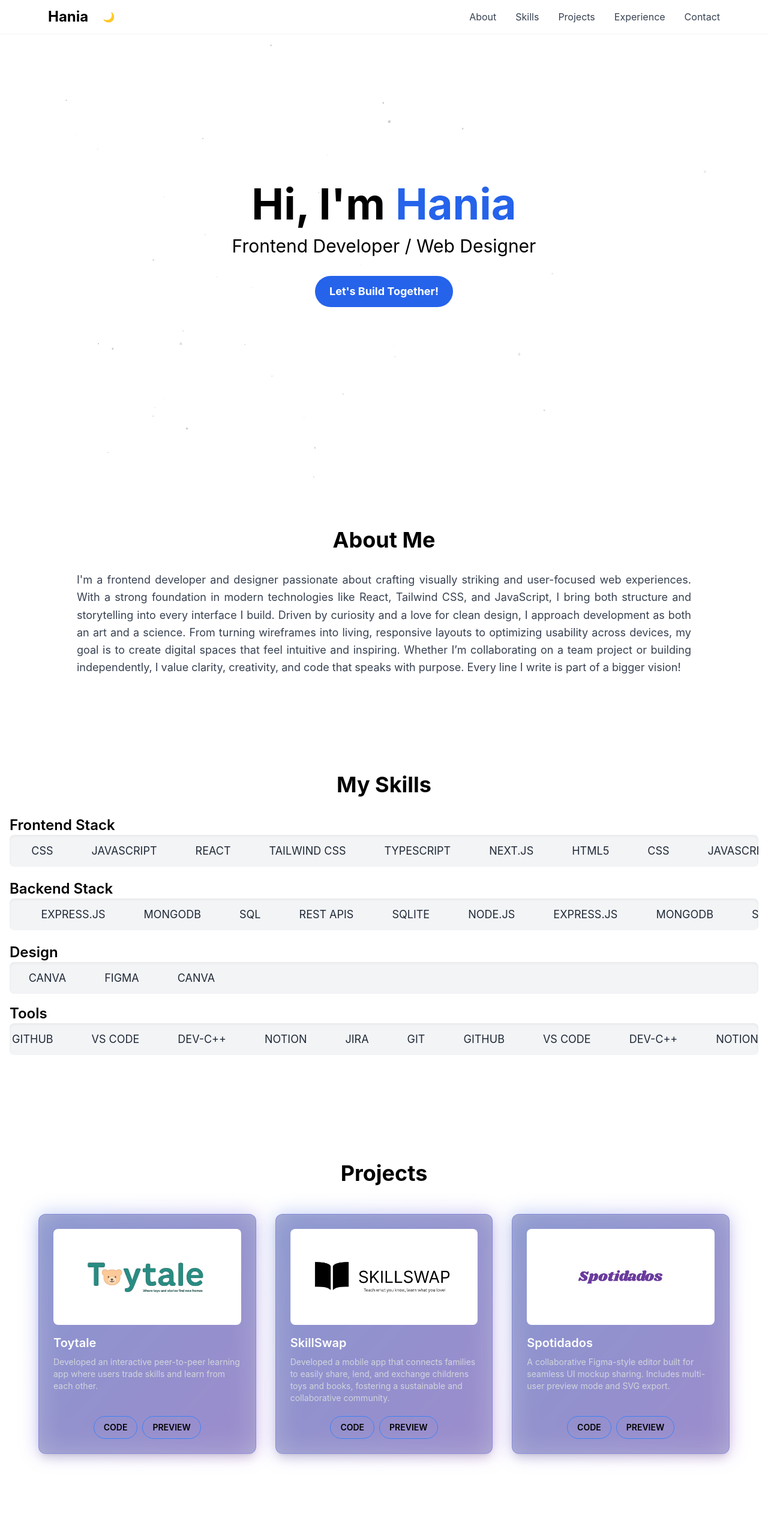
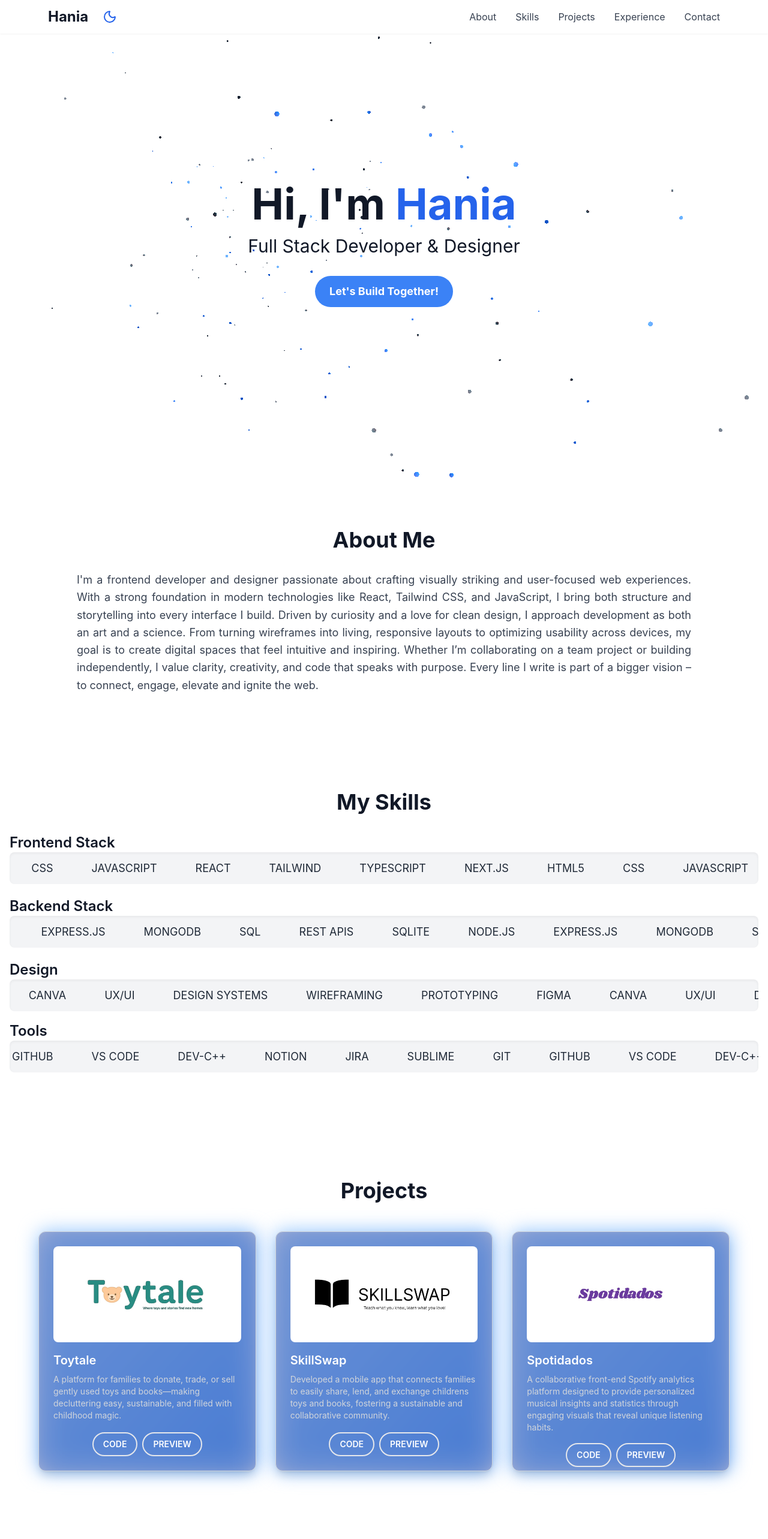
Before and after one commit to HaniaA4/portfolio, a React (Create React App) app in the folder client/: page / in a window 1280 px wide. Shown: the top 2566 px of the page at 60% size. Built offline with nearby package versions, Linux system fonts and the light colour scheme.

Commit message:
final changes

```diff
--- a/client/package.json
+++ b/client/package.json
@@ -16,6 +16,7 @@
     "ogl": "^1.0.11",
     "react": "^19.1.0",
     "react-dom": "^19.1.0",
+    "react-icons": "^5.5.0",
     "react-intersection-observer": "^9.16.0",
     "react-router-dom": "^7.7.0",
     "react-scripts": "5.0.1",
--- a/client/src/App.css
+++ b/client/src/App.css
@@ -51,19 +51,68 @@ html {
   color-scheme: dark;
 }
 
+/* Base colors for light and dark mode */
+body {
+  @apply bg-gray-50 text-gray-900 transition-colors duration-300;
+}
+
+.dark body {
+  @apply bg-gray-900 text-gray-100 transition-colors duration-300;
+}
+
+/* Section backgrounds */
+section {
+  @apply bg-white dark:bg-gray-900;
+}
+
+/* Card backgrounds */
+.card, .bg-card {
+  @apply bg-white dark:bg-gray-800;
+}
+
+/* Headings */
+h1, h2, h3, h4, h5, h6 {
+  @apply text-gray-900 dark:text-white;
+}
+
+/* Paragraphs and normal text */
+p, .text-normal {
+  @apply text-gray-700 dark:text-gray-300;
+}
+
+/* Borders */
+.border {
+  @apply border-gray-300 dark:border-gray-700;
+}
+
+/* Button styles */
+button, .btn {
+  @apply  text-white font-semibold rounded-md transition-colors;
+}
+button:disabled, .btn:disabled {
+  @apply opacity-50 cursor-not-allowed;
+}
+
+/* Particle background overlay */
+.hero-bg {
+  @apply bg-white dark:bg-transparent;
+}
+
+/* Fade in animation */
 @keyframes fadeIn {
   from { opacity: 0; transform: translateY(-5px); }
   to { opacity: 1; transform: translateY(0); }
 }
-
 .animate-fadeIn {
   animation: fadeIn 0.3s ease-in-out;
 }
 
+/* Flowing skills text */
 .flowing-skill-text {
   text-transform: none !important;
 }
 
+/* Scrolling animation for skills */
 @keyframes scroll {
   0% {
     transform: translateX(0%);
@@ -72,7 +121,6 @@ html {
     transform: translateX(-50%);
   }
 }
-
 .animate-scroll {
   animation: scroll 30s linear infinite;
 }
--- a/client/src/App.jsx
+++ b/client/src/App.jsx
@@ -1,72 +1,71 @@
-// App.jsx
-
-import { useState, useEffect } from 'react';
+import { useEffect, useState } from "react";
 import './App.css';
-import Particles from './components/Particles'; // Adjust the path as necessary
-import FlowingSkills from './components/FlowingSkills'; // Place after other imports
+import Particles from './components/Particles';
+import FlowingSkills from './components/FlowingSkills';
 import { ChevronDown } from "lucide-react";
-import emailjs from '@emailjs/browser'; // Add at the top
-
+import { Moon, Sun } from "lucide-react";
+import emailjs from '@emailjs/browser';
+import { FaGithub, FaLinkedin } from "react-icons/fa";
 
 
 
 function App() {
-  const [darkMode, setDarkMode] = useState(() => {
-    // Check for saved preference or use system preference
-    if (typeof window !== 'undefined') {
-      const saved = localStorage.getItem('darkMode');
-      if (saved !== null) {
-        return JSON.parse(saved);
+  const [darkMode, setDarkMode] = useState(false);
+  const [menuOpen, setMenuOpen] = useState(false);
+
+  useEffect(() => {
+    const storedTheme = localStorage.getItem("theme");
+    if (storedTheme === "dark") {
+      setDarkMode(true);
+      document.documentElement.classList.add("dark");
+    } else {
+      setDarkMode(false);
+      document.documentElement.classList.remove("dark");
     }
-      return window.matchMedia('(prefers-color-scheme: dark)').matches;
+  }, []);
+
+  const toggleDarkMode = () => {
+    const newMode = !darkMode;
+    setDarkMode(newMode);
+    if (newMode) {
+      document.documentElement.classList.add("dark");
+      localStorage.setItem("theme", "dark");
+    } else {
+      document.documentElement.classList.remove("dark");
+      localStorage.setItem("theme", "light");
     }
-    return false;
-  });
-
-  // Apply dark mode class and save preference
-  useEffect(() => {
-    if (darkMode) {
-      document.documentElement.classList.add('dark');
-    } else {
-      document.documentElement.classList.remove('dark');
-    }
-    localStorage.setItem('darkMode', JSON.stringify(darkMode));
-  }, [darkMode]);
+  };
 
   return (
-    <div className={`min-h-screen transition-colors duration-300 ${darkMode ? 'dark:bg-gray-900' : 'bg-white'}`}>
-      <NavBar darkMode={darkMode} setDarkMode={setDarkMode} />
+    <>
+      {/* Dark mode toggle button */}
+      <button
+        onClick={toggleDarkMode}
+        className="fixed top-5 right-5 z-50 p-2 rounded-full transition-colors duration-300 focus:outline-none"
+      >
+        {darkMode ? (
+          <Sun className="h-6 w-6 text-yellow-300" />
+        ) : (
+          <Moon className="h-6 w-6 text-blue-900" />
+        )}
+      </button>
 
-
-      <main>
-        <Hero />
-        <About />
-        <Skills />
-        <Projects />
-        <Experience />
-        <Contact />
-      </main>
-    </div>
-  );
-}
-
-// NavBar section
-
-const NavBar = ({ darkMode, setDarkMode }) => {
-  const [menuOpen, setMenuOpen] = useState(false);
-
-  return (
       <nav className="fixed w-full bg-white dark:bg-gray-900 shadow-sm z-50 top-0">
         <div className="max-w-6xl mx-auto px-4 py-2 flex justify-between items-center">
+
           {/* Left section: Logo + Dark Mode Toggle */}
           <div className="flex items-center space-x-4">
             <a href="#" className="text-2xl font-bold dark:text-white">Hania</a>
             <button
-            onClick={() => setDarkMode(!darkMode)}
-            className="p-2 rounded-full hover:bg-gray-200 dark:hover:bg-gray-700 transition-colors"
+              onClick={toggleDarkMode}
+              className="p-2 rounded-full transition-colors duration-300 focus:outline-none"
               aria-label={darkMode ? 'Switch to light mode' : 'Switch to dark mode'}
             >
-            {darkMode ? '☀️' : '🌙'}
+              {darkMode ? (
+                <Sun className="h-6 w-6 text-yellow-200" />
+              ) : (
+                <Moon className="h-6 w-6 text-blue-600" />
+              )}
             </button>
           </div>
 
@@ -129,26 +128,36 @@ const NavBar = ({ darkMode, setDarkMode }) => {
           ))}
         </div>
       </nav>
+
+      <div className={`min-h-screen transition-colors duration-300 ${darkMode ? 'dark:bg-gray-900' : 'bg-white'}`}>
+        <main>
+          <Hero darkMode={darkMode} />
+          <About />
+          <Skills />
+          <Projects />
+          <Experience />
+          <Contact />
+        </main>
+      </div>
+    </>
   );
-};
+}
 
 // Hero section
 
-const Hero = () => {
+const Hero = ({ darkMode }) => {
   return (
     <section
       id="home"
       className="h-screen flex flex-col justify-center items-center pt-24 relative overflow-hidden"
     >
       {/* Particle Background */}
-      <div className="absolute inset-0 -z-10"></div>
+      <div className="absolute inset-0 -z-10 bg-white dark:bg-transparent"></div>
       <div style={{ width: '100%', height: '100%', position: 'absolute' }}>
-
-
         <Particles
-          particleColors={['#ffffff', '#ffffff']}
+          particleColors={darkMode ? ['#ffffff'] : ['#4B5563', '#3B82F6']}
           particleCount={200}
-          particleSpread={10}
+          particleSpread={5}
           speed={0.1}
           particleBaseSize={100}
           moveParticlesOnHover={true}
@@ -163,11 +172,11 @@ const Hero = () => {
           Hi, I'm <span className="text-blue-600 dark:text-blue-400">Hania</span>
         </h1>
         <h2 className="text-2xl md:text-3xl dark:text-gray-300 mb-8">
-          Frontend Developer / Web Designer
+          Full Stack Developer & Designer
         </h2>
         <a
           href="#contact"
-          className="inline-block bg-blue-600 hover:bg-blue-700 dark:bg-blue-500 dark:hover:bg-blue-600 text-white font-bold py-3 px-6 rounded-full text-lg transition-all"
+          className="inline-block bg-blue-500 hover:bg-blue-700 dark:bg-blue-500 dark:hover:bg-blue-600 text-white font-bold py-3 px-6 rounded-full text-lg transition-all"
         >
           Let's Build Together!
         </a>
@@ -185,7 +194,7 @@ const About = () => {
       <div className="flex justify-center">
         <div className="text-gray-700 dark:text-gray-300 text-justify leading-relaxed text-lg max-w-5xl">
           <p>
-            I'm a frontend developer and designer passionate about crafting visually striking and user-focused web experiences. With a strong foundation in modern technologies like React, Tailwind CSS, and JavaScript, I bring both structure and storytelling into every interface I build. Driven by curiosity and a love for clean design, I approach development as both an art and a science. From turning wireframes into living, responsive layouts to optimizing usability across devices, my goal is to create digital spaces that feel intuitive and inspiring. Whether I’m collaborating on a team project or building independently, I value clarity, creativity, and code that speaks with purpose. Every line I write is part of a bigger vision!
+            I'm a frontend developer and designer passionate about crafting visually striking and user-focused web experiences. With a strong foundation in modern technologies like React, Tailwind CSS, and JavaScript, I bring both structure and storytelling into every interface I build. Driven by curiosity and a love for clean design, I approach development as both an art and a science. From turning wireframes into living, responsive layouts to optimizing usability across devices, my goal is to create digital spaces that feel intuitive and inspiring. Whether I’m collaborating on a team project or building independently, I value clarity, creativity, and code that speaks with purpose. Every line I write is part of a bigger vision – to connect, engage, elevate and ignite the web.
           </p>
         </div>
       </div>
@@ -200,7 +209,7 @@ const frontendSkills = [
   { link: '#', text: 'CSS' },
   { link: '#', text: 'JavaScript' },
   { link: '#', text: 'React' },
-  { link: '#', text: 'Tailwind CSS' },
+  { link: '#', text: 'Tailwind' },
   { link: '#', text: 'TypeScript' },
   { link: '#', text: 'Next.js' },
 ];
@@ -215,7 +224,11 @@ const backendSkills = [
 
 const designSkills = [
   { link: '#', text: 'Figma' },
-  { link: '#', text: 'Canva' }
+  { link: '#', text: 'Canva' },
+  { link: '#', text: 'UX/UI' },
+  { link: '#', text: 'Design Systems' },
+  { link: '#', text: 'Wireframing' },
+  { link: '#', text: 'Prototyping' }
 ];
 
 const toolsSkills = [
@@ -224,7 +237,8 @@ const toolsSkills = [
   { link: '#', text: 'VS Code' },
   { link: '#', text: 'Dev-C++' },
   { link: '#', text: 'Notion' },
-  { link: '#', text: 'Jira' }
+  { link: '#', text: 'Jira' },
+  { link: '#', text: 'Sublime'}
 ];
 
 const Skills = () => {
@@ -275,8 +289,8 @@ const Projects = () => {
       title: 'Toytale',
       image: '/toytale.jpg',
       description:
-        'Developed an interactive peer-to-peer learning app where users trade skills and learn from each other.',
-      code: 'https://github.com/HaniaA4/ToyTale'
+        'A platform for families to donate, trade, or sell gently used toys and books—making decluttering easy, sustainable, and filled with childhood magic.',
+      github: 'https://github.com/HaniaA4/ToyTale'
     },
     {
       title: 'SkillSwap',
@@ -289,8 +303,8 @@ const Projects = () => {
       title: 'Spotidados',
       image: '/spotidados.jpg',
       description:
-        'A collaborative Figma-style editor built for seamless UI mockup sharing. Includes multi-user preview mode and SVG export.',
-      github: '#'
+        'A collaborative front-end Spotify analytics platform designed to provide personalized musical insights and statistics through engaging visuals that reveal unique listening habits.',
+      github: 'https://github.com/HaniaA4/GettingOutOfTheHood'
     }
   ];
 
@@ -303,10 +317,10 @@ const Projects = () => {
           {projects.map((project, index) => (
             <div key={index} className="relative h-[400px]">
               {/* Glow effect */}
-              <div className="absolute inset-0 h-full w-full rounded-xl z-0 bg-gradient-to-br from-blue-700/30 to-purple-700/30 blur-lg"></div>
+              <div className="absolute inset-0 h-full w-full rounded-xl z-0 bg-gradient-to-br from-blue-300 to-blue-400 dark:from-blue-700/30 dark:to-purple-700/30 blur-lg"></div>
 
               {/* Card content */}
-              <div className="relative z-10 flex flex-col justify-between h-full p-6 rounded-xl border border-[#1A29FF]/20 shadow-lg bg-[#141F7C]/30 dark:bg-gray-800/50 backdrop-blur-md">
+              <div className="relative z-10 flex flex-col justify-between h-full p-6 rounded-xl border border-[#1A29FF]/20 shadow-lg bg-[#141F7C]/30 dark:bg-gray-800/50 backdrop-blur-lg">
                 <img
                   src={project.image}
                   alt={`${project.title} Screenshot`}
@@ -319,7 +333,7 @@ const Projects = () => {
                     href={project.github}
                     target="_blank"
                     rel="noopener noreferrer"
-                    className="px-4 py-2 text-sm font-semibold border border-blue-500 rounded-full hover:bg-blue-500 hover:text-white transition-colors"
+                    className="px-4 py-2 text-sm font-semibold border-2 text-white dark:border-blue-200 rounded-full hover:border-blue-600 dark:hover:border-blue-400 transition-colors"
                   >
                     CODE
                   </a>
@@ -327,7 +341,7 @@ const Projects = () => {
                     href={project.vercel || '#'}
                     target="_blank"
                     rel="noopener noreferrer"
-                    className="px-4 py-2 ml-2 text-sm font-semibold border border-blue-500 rounded-full hover:bg-blue-500 hover:text-white transition-colors"
+                    className="px-4 py-2 ml-2 text-sm font-semibold border-2 text-white dark:border-blue-200 rounded-full hover:border-blue-600 dark:hover:border-blue-400 transition-colors"
                   >
                     PREVIEW
                   </a>
@@ -473,14 +487,14 @@ const Contact = () => {
     setStatus('Sending...');
     try {
       await emailjs.send(
-        'service_jupv1wu', // your EmailJS service ID
-        'template_ddv3etj', // your EmailJS template ID
+        'service_jupv1wu', //  EmailJS service ID
+        'template_ddv3etj', //  EmailJS template ID
         {
-          name: form.name,      // matches {{name}} in your template
-          email: form.email,    // matches {{email}} in your template
-          message: form.message // matches {{message}} in your template
+          name: form.name,
+          email: form.email,
+          message: form.message
         },
-        'dJZqrxD7rQpMp1oQ-' // your EmailJS public key
+        'dJZqrxD7rQpMp1oQ-' //  EmailJS public key
       );
       setStatus('Message sent!');
       setForm({ name: '', email: '', message: '' });
@@ -499,15 +513,38 @@ const Contact = () => {
             Have a spark of an idea or just curious about my work? Let’s turn that spark into something real — send me a note!
           </p>
           <p className="text-sm text-center">
-            Email me at{" "}
+
+  <div className="flex items-center justify-center space-x-2 whitespace-nowrap text-sm">
+              Reach out anytime
               <a
               href="mailto:haniaaziz095@gmail.com"
-              className="text-blue-400 hover:text-blue-500 transition-colors duration-200"
+              className="text-blue-400 hover:text-blue-500 transition-colors duration-200 ml-2 "
               >
                 haniaaziz095@gmail.com
               </a>
+                <span className="mx-2">|</span>
+                <a
+                href="https://github.com/HaniaA4"
+                target="_blank"
+                rel="noopener noreferrer"
+                className="text-blue-400 hover:text-blue-500 transition-colors duration-200"
+                >
+                  <FaGithub size={20} />
+                </a>
+                  <span className="mx-2">|</span>
+                  <a
+                  href="https://www.linkedin.com/in/haniaaziz/"
+                  target="_blank"
+                  rel="noopener noreferrer"
+                  className="text-blue-400 hover:text-blue-500 transition-colors duration-200"
+                  >
+                    <FaLinkedin size={20} />
+                </a>
+
+              </div>
             </p>
         </div>
+
         {/* 📝 Contact Form with Glow */}
         <div className="relative">
           {/* Glow effect */}
--- a/client/tailwind.config.js
+++ b/client/tailwind.config.js
@@ -1,5 +1,5 @@
 module.exports = {
-  darkMode: 'class', // <-- Add this line
+  darkMode: 'class', // Enable dark mode
   content: [
     "./src/**/*.{js,jsx,ts,tsx}",
     "./public/index.html"
```
Also changed, not shown: 1 other file (tests, documents, lock files or other folders). Lines whose indentation alone changed are shown as unchanged.
